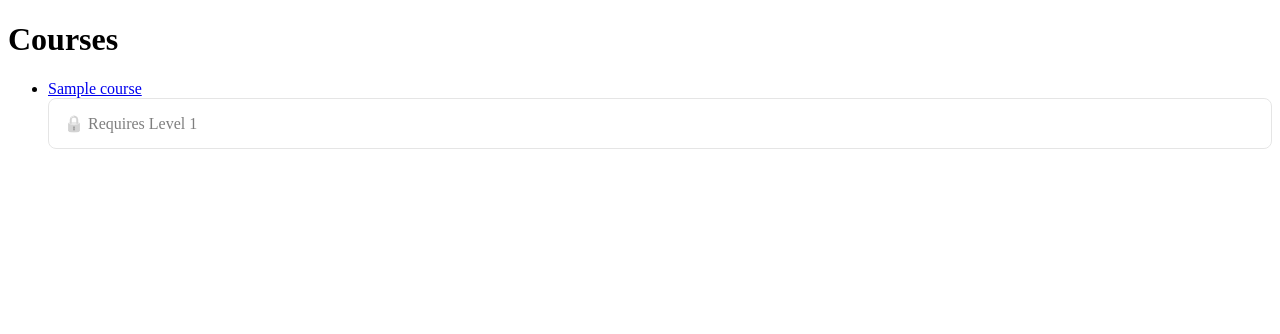
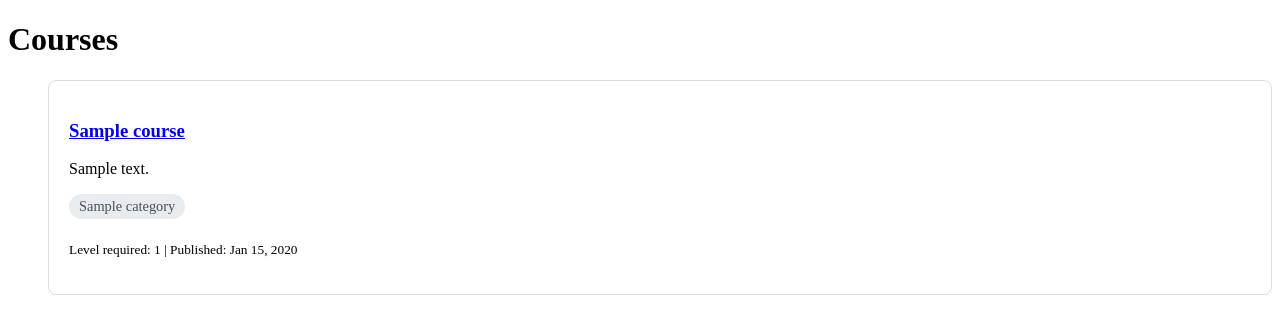
Before and after one commit to alimustafa0/-ai_learning_platform, a Django app: page /courses/ in a window 1280 px wide. Shown: the part 36-370 px from the top of the page. Run offline with Django 5.2, Linux system fonts and the light colour scheme; tables that the repository leaves empty hold one stand-in row (values such as "Sample post"); some libraries are stand-ins or nearby versions.

Commit message:
Add course categories/tags system
- Create Category model with name, slug, and description
- Add ManyToManyField from Course to Category
- Register Category in admin with slug auto-generation
- Update CourseAdmin to include category filtering and search
- Display categories as badges on course list and detail pages
- Categories now organize courses for better discovery

```diff
--- a/courses/models.py
+++ b/courses/models.py
@@ -1,5 +1,21 @@
 from django.db import models
 from django.conf import settings
+
+
+class Category(models.Model):
+    """
+    Course categories/tags for organization (e.g., Python, AI, Web Development).
+    """
+    name = models.CharField(max_length=100, unique=True)
+    slug = models.SlugField(max_length=100, unique=True, help_text="URL-friendly version of the name")
+    description = models.TextField(blank=True)
+
+    class Meta:
+        verbose_name_plural = "Categories"
+        ordering = ['name']
+
+    def __str__(self):
+        return self.name
 
 
 class Course(models.Model):
@@ -8,6 +24,8 @@ class Course(models.Model):
     is_published = models.BooleanField(default=False)
     created_at = models.DateTimeField(auto_now_add=True)
     required_level = models.IntegerField(default=1)
+
+    categories = models.ManyToManyField(Category, blank=True, related_name="courses")
 
     def __str__(self):
         return self.title
--- a/courses/templates/courses/course_list.html
+++ b/courses/templates/courses/course_list.html
@@ -6,27 +6,43 @@
 
     <ul>
         {% for course in courses %}
-            <li>
-                <a href="{% url 'course_detail' course.id %}">
-                    {{ course.title }}
-                </a>
-            </li>
-            <div style="
-                margin-bottom:15px;
-                padding:15px;
-                border:1px solid #ccc;
-                border-radius:8px;
+            <!-- Add categories display -->
+            <div style="margin: 20px 0; padding: 20px; border: 1px solid #ddd; border-radius: 8px;">
+                <h3>
+                    <a href="{% url 'course_detail' course.id %}">{{ course.title }}</a>
+                </h3>
 
-                {% if user_level_number < course.required_level %}
-                    opacity:0.5;
-                    filter: grayscale(100%);
+                <p>{{ course.description|truncatewords:30 }}</p>
+
+                <!-- CATEGORIES -->
+                {% if course.categories.all %}
+                    <div style="margin: 10px 0;">
+                        {% for category in course.categories.all %}
+                            <span style="
+                                display: inline-block;
+                                background: #e9ecef;
+                                color: #495057;
+                                padding: 4px 10px;
+                                margin-right: 5px;
+                                margin-bottom: 5px;
+                                border-radius: 20px;
+                                font-size: 0.9em;
+                            ">
+                                {{ category.name }}
+                            </span>
+                        {% endfor %}
+                    </div>
                 {% endif %}
-            ">
-            {% if user_level_number < course.required_level %}
-                🔒 Requires Level {{ course.required_level }}
-            {% endif %}
+
+                <p>
+                    <small>
+                        Level required: {{ course.required_level }} |
+                        Published: {{ course.created_at|date:"M d, Y" }}
+                    </small>
+                </p>
+            </div>
         {% empty %}
-            <li>No courses available.</li>
+            <p>No courses available yet.</p>
         {% endfor %}
     </ul>
 
```
Also changed, not shown: courses/admin.py (+11 -3 lines), courses/templates/courses/course_detail.html (+20 -0 lines), courses/migrations/0007_category_course_categories.py (added), media/avatars/modeified_image_zNanPjG.jpg (added), media/avatars/photo.jpg (added).
